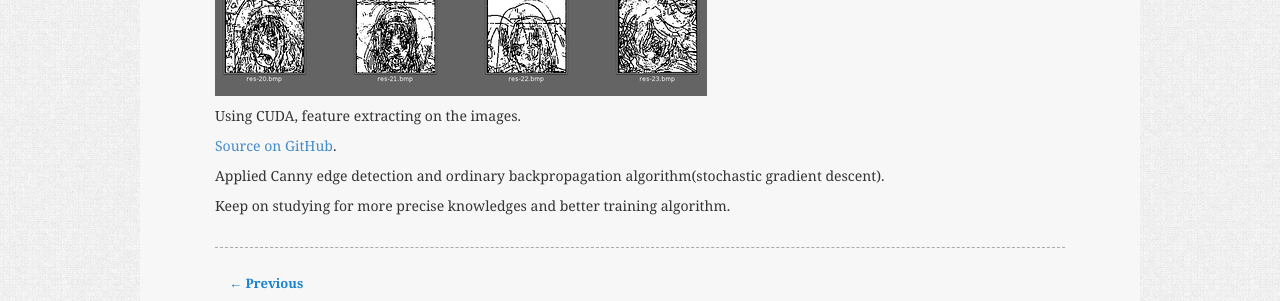
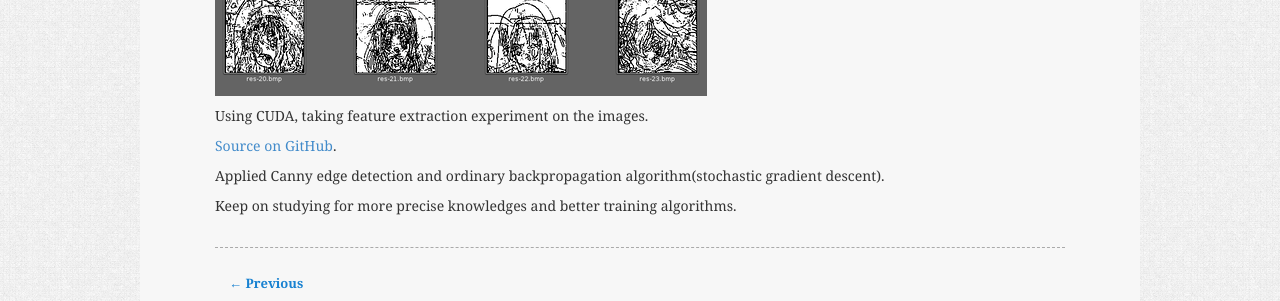
Before and after one commit to projectgalateia/projectgalateia.github.io, a Jekyll site: the page built from _posts/2014-07-31-training-autoencoder-using-animeface-dataset.md, in a window 1280 px wide. Shown: the part 814-1115 px from the top of the page. Built offline with Jekyll 4.4.1, drawn with Linux system fonts in a browser that asks for light colours; Markdown is read by kramdown in place of the engine named in the settings.

Commit message:
Update 2014-07-31-training-autoencoder-using-animeface-dataset.md

```diff
--- a/_posts/2014-07-31-training-autoencoder-using-animeface-dataset.md
+++ b/_posts/2014-07-31-training-autoencoder-using-animeface-dataset.md
@@ -7,10 +7,10 @@ tags: anime face-detection autoencoder deep-learning
 
 ![](/static/img/autoencoder.png)
 
-Using CUDA, feature extracting on the images.
+Using CUDA, taking feature extraction experiment on the images.
 
 [Source on GitHub](https://github.com/projectgalateia/ml-study-autoencoder-animeface).
 
 Applied Canny edge detection and ordinary backpropagation algorithm(stochastic gradient descent).
 
-Keep on studying for more precise knowledges and better training algorithm.
+Keep on studying for more precise knowledges and better training algorithms.
```
